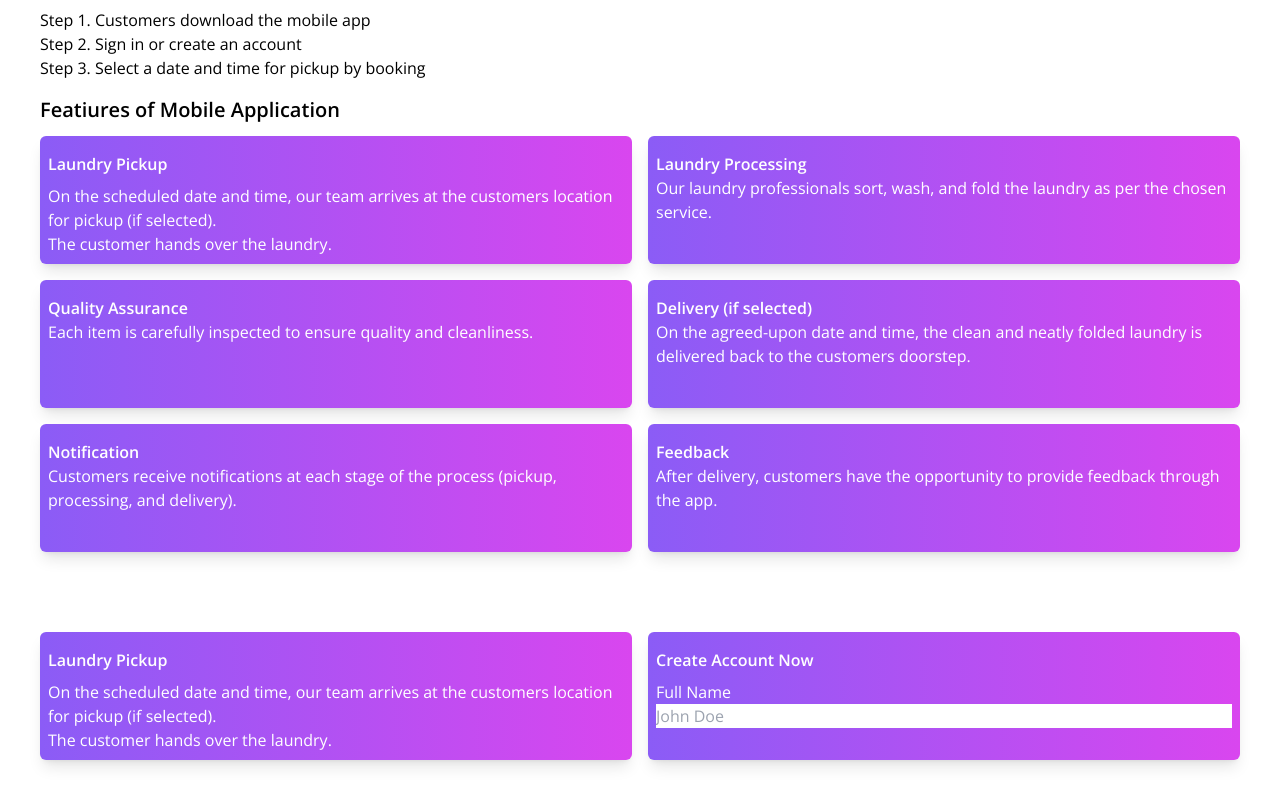
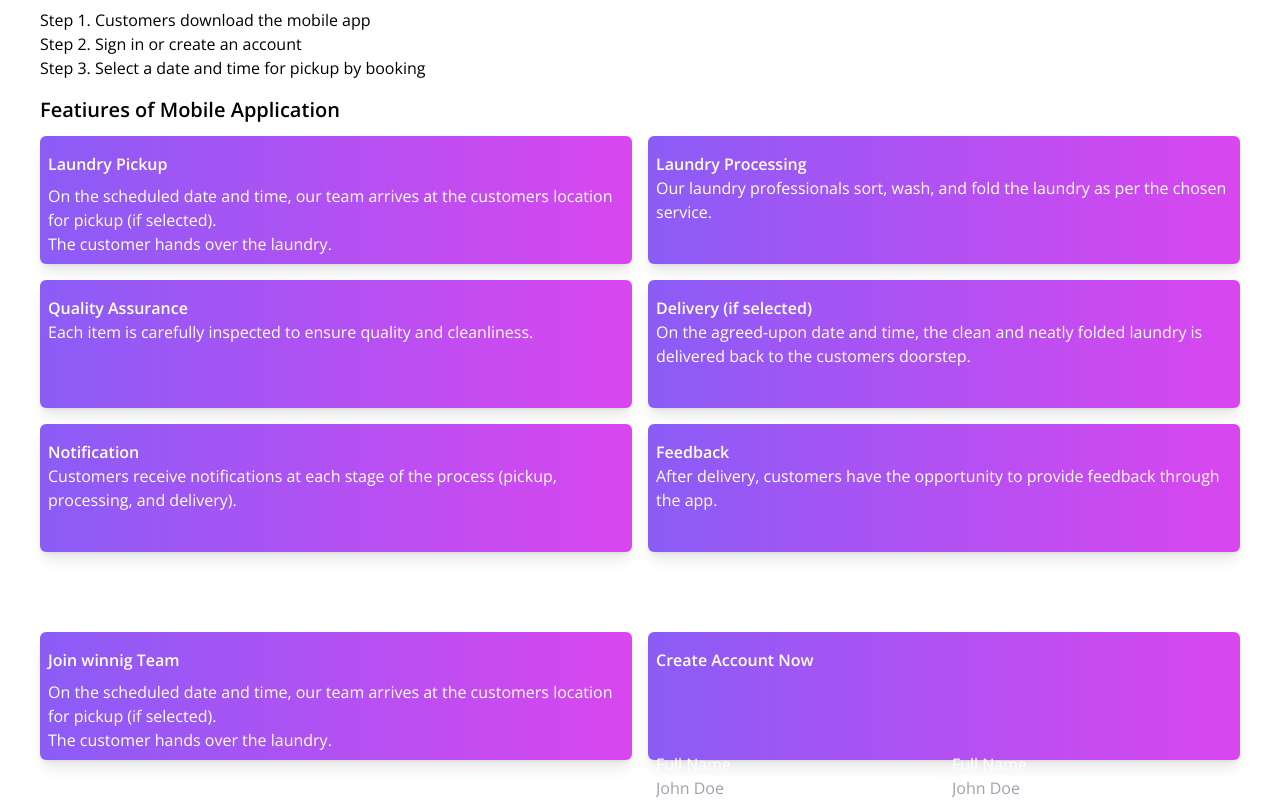
Before and after one commit to HMaroba/m4k-steps, a Next.js app: page / in a window 1280 px wide. Shown: the part 424-1224 px from the top of the page. Built offline with nearby package versions, Linux system fonts and the light colour scheme.

Commit message:
Created register form

```diff
--- a/src/app/_components/Form.tsx
+++ b/src/app/_components/Form.tsx
@@ -3,7 +3,7 @@ export default function Register() {
     <>
       <div className="grid grid-cols-1 md:grid-cols-2 gap-4 mt-20 ">
         <div className="h-39 md:h-32 bg-gradient-to-r from-violet-500 to-fuchsia-500 text-white shadow-lg rounded-md p-2 hover:shadow-md">
-          <h6 className="mt-2 mb-2 font-semibold text-md">Laundry Pickup</h6>
+          <h6 className="mt-2 mb-2 font-semibold text-md">Join winnig Team</h6>
           <ul>
             <p>
               On the scheduled date and time, our team arrives at the customers
@@ -13,10 +13,19 @@ export default function Register() {
           </ul>
         </div>
         <div className="h-100 md:h-32 bg-gradient-to-r from-violet-500 to-fuchsia-500 text-white shadow-lg rounded-md p-2 hover:shadow-md">
-          <h6 className="mt-2 mb-2 font-semibold text-md">Create Account Now</h6>
-          <label>Full Name</label>
-          <input  placeholder="John Doe" className="w-full"/>
-
+          <h6 className="mt-2 mb-2 font-semibold text-md">
+            Create Account Now
+          </h6>
+          <div className="grid grid-cols-1 md:grid-cols-2 gap-4 mt-20 ">
+            <div>
+              <label>Full Name</label>
+              <input placeholder="John Doe" className="w-full" />
+            </div>
+            <div>
+              <label>Full Name</label>
+              <input placeholder="John Doe" className="w-full" />
+            </div>
+          </div>
         </div>
       </div>
     </>
```
